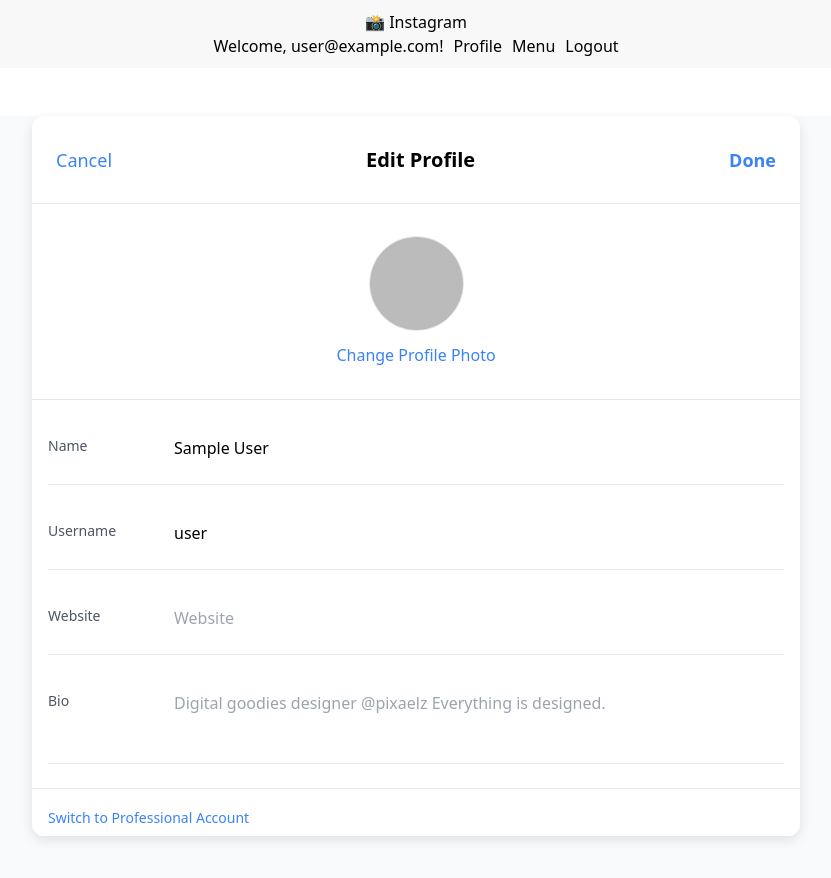
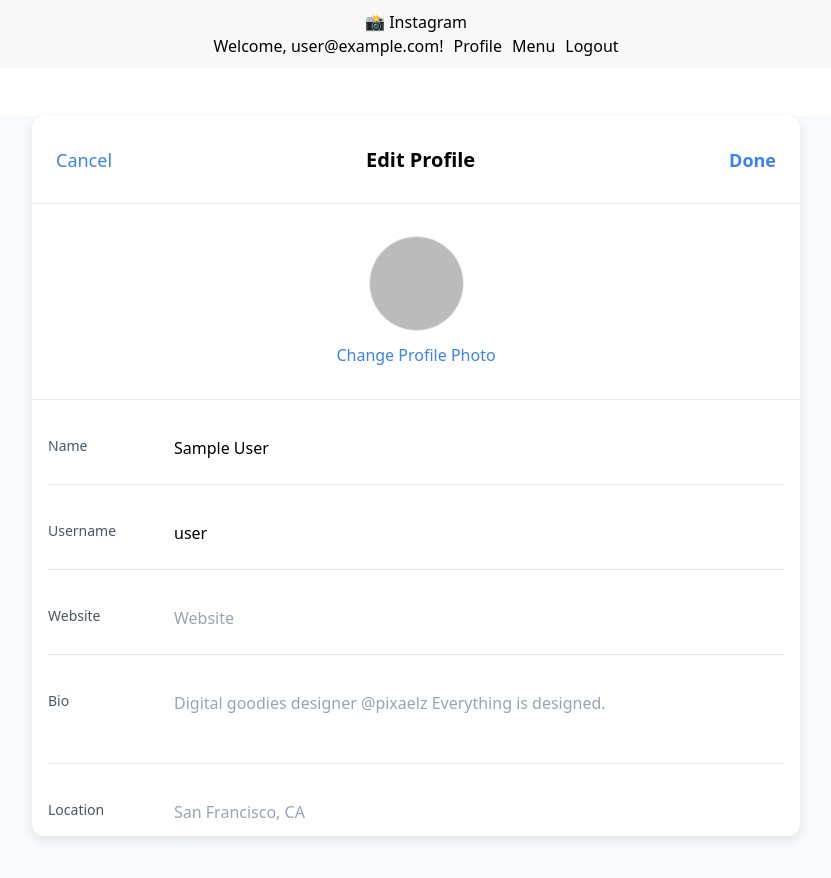
Before and after one commit to Odunsih1/dif-capstone, a React (Vite) app: page /profile/edit in a window 1280 px wide. Shown: the top 878 px of the page, without its empty margins (224-1055 px from the left). Built offline with nearby package versions, Linux system fonts and the light colour scheme; no server answers; the database is empty; sample sign-in values are in the browser's storage.

Commit message:
Add location field

```diff
--- a/src/components/profile/ProfileHeader.jsx
+++ b/src/components/profile/ProfileHeader.jsx
@@ -54,8 +54,15 @@
 
           {/* Bio */}
           {userProfile.bio && (
-            <div className="text-xs">
+            <div className="text-xs mb-1">
               <p>{userProfile.bio}</p>
+            </div>
+          )}
+
+          {/* Location - NEW FIELD */}
+          {userProfile.location && (
+            <div className="text-xs text-gray-500">
+              <p>📍 {userProfile.location}</p>
             </div>
           )}
         </div>
--- a/src/pages/EditProfilePage.jsx
+++ b/src/pages/EditProfilePage.jsx
@@ -12,6 +12,7 @@
     username: '',
     website: '',
     bio: '',
+    location: '', // NEW FIELD - automatically handled by Firestore
     email: '',
     phone: '',
     gender: 'Male'
@@ -34,6 +35,7 @@
             username: userData.username || currentUser.email?.split('@')[0] || '',
             website: userData.website || '',
             bio: userData.bio || '',
+            location: userData.location || '', // NEW FIELD - loads from Firestore
             email: userData.email || currentUser.email || '',
             phone: userData.phone || '',
             gender: userData.gender || 'Male'
@@ -212,6 +214,21 @@
               />
             </div>
           </div>
+
+          {/* Location Field - NEW ADDITION */}
+          <div className="border-b border-gray-200 pb-3">
+            <div className="flex">
+              <label className="edit-profile-label w-20 text-gray-600 text-sm py-3 lg:w-28">Location</label>
+              <input
+                type="text"
+                name="location"
+                value={formData.location}
+                onChange={handleInputChange}
+                className="edit-profile-input flex-1 py-3 text-sm border-none outline-none lg:text-base"
+                placeholder="San Francisco, CA"
+              />
+            </div>
+          </div>
         </div>
 
         {/* Switch to Professional Account - Mobile: 375x49 */}
--- a/src/pages/ProfilePage.jsx
+++ b/src/pages/ProfilePage.jsx
@@ -52,6 +52,7 @@
             email: userData?.email || profileUsername,
             name: userData?.name || '',
             bio: userData?.bio || '',
+            location: userData?.location || '', // NEW FIELD - displays in profile
             website: userData?.website || '',
             postsCount: userPosts.length,
             followersCount: userData?.followersCount || 0,
```
